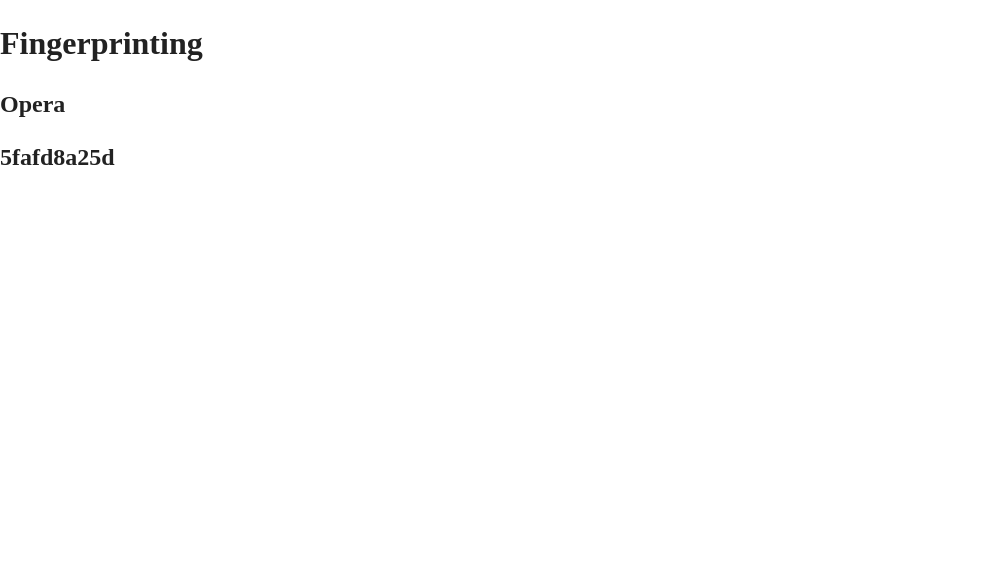
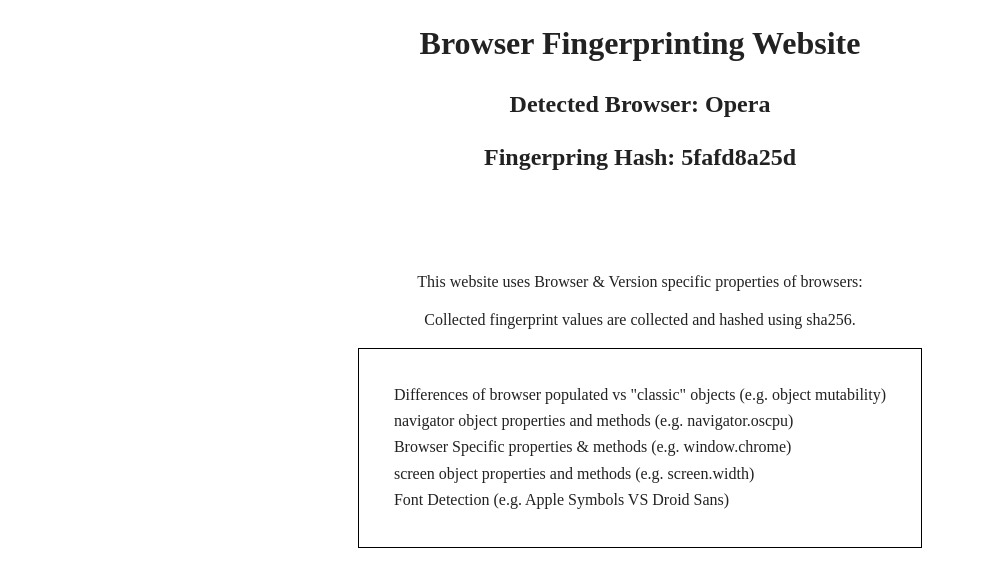
Before and after one commit to floresh/floresh.github.io, a plain HTML site: page index.html in a window 1280 px wide. Shown: the whole page, without its empty margins (0-985 px from the left). Drawn offline with Linux system fonts and the light colour scheme.

Commit message:
Removed commonly spoofed attributed and cleanup front end

```diff
--- a/css/main.css
+++ b/css/main.css
@@ -97,6 +97,33 @@ textarea {
    Author's custom styles
    ========================================================================== */
 
+#heading_title {
+    text-align: center;
+}
+
+#content {
+    text-align: center;
+}
+
+#description {
+    text-align: center;
+}
+
+#footer {
+    align-content: center;
+    margin-top: 5em;
+}
+
+#implementation {
+    align-content: center;
+    margin: 0 auto;
+}
+
+#how {
+    border: solid black 1px;
+    padding: 2em;
+    margin: 0 auto;
+}
 
 
 
--- a/index.html
+++ b/index.html
@@ -21,7 +21,7 @@
         <!--[if gte IE 9]> Internet Explorer 9 or greater <![endif]-->
 
         <!-- Add your site or application content here -->
-        <h1>Fingerprinting</h1>
+        <div id="heading_title" class="inner"><h1>Browser Fingerprinting Website</h1></div>
         <!--<script src="js/vendor/modernizr-3.5.0.min.js"></script>-->
         <!--<script src="https://code.jquery.com/jquery-3.2.1.min.js" integrity="sha256-hwg4gsxgFZhOsEEamdOYGBf13FyQuiTwlAQgxVSNgt4=" crossorigin="anonymous"></script>-->
         <!--<script>window.jQuery || document.write('<script src="js/vendor/jquery-3.2.1.min.js"><\/script>')</script>-->
@@ -33,8 +33,38 @@
         <script src="js/sha256.js"></script>
         <script src="js/main.js"></script>
 
-        <div id="value_value">
-		    <!-- Fingerprint hash value goes here -->
-	    </div>
+        <div id="content">
+            <div class="inner">
+                <h2><span>Detected Browser: </span> <span id="browser_value"></span></h2>
+                <h2><span>Fingerpring Hash: </span> <span id="hash_value"></span></h2>
+                <!-- Fingerprint hash value goes here -->
+            </div>
+        </div>
+        <div id="footer">
+            <div id="implementation" class="inner">
+
+                <div id="description">
+                    <p>This website uses Browser & Version specific properties of browsers:</p>
+                    <p>Collected fingerprint values are collected and hashed using sha256.</p>
+                </div>
+
+                <table id="how">
+                    <tr>
+                        <td>Differences of browser populated vs "classic" objects (e.g. object mutability)</td>
+                    </tr>
+                    <tr>
+                        <td>navigator object properties and methods (e.g. navigator.oscpu)</td></tr>
+                    <tr>
+                        <td>Browser Specific properties & methods (e.g. window.chrome)</td>
+                    </tr>
+                    <tr>
+                        <td>screen object properties and methods (e.g. screen.width)</td>
+                    </tr>
+                    <tr>
+                        <td>Font Detection (e.g. Apple Symbols VS Droid Sans)</td>
+                    </tr>
+                </table>
+            </div>
+        </div>
     </body>
 </html>
--- a/js/browserAttributes.js
+++ b/js/browserAttributes.js
@@ -8,9 +8,9 @@ function getBrowserAttributes() {
 
 
     // check for existence and add the value of these attributes
+    // exclude userAgent, vendor, product, appName, appCodeName, and appVersion because they are commonly spoofed
     var methodsVal = ["taintEnabled"];
-    var propertiesVal = ["oscpu", "vendor", "platform", "product", "userAgent", "plugins", "appName", "appCodeName",
-        "appVersion", "doNotTrack", "buildID", "productSub", "cookieEnabled", "mimeTypes"];
+    var propertiesVal = ["oscpu", "platform", "plugins", "doNotTrack", "buildID", "productSub", "cookieEnabled", "mimeTypes"];
 
 
     for (var property_i in propertiesVal) {
@@ -30,7 +30,7 @@ function getBrowserAttributes() {
 
 
     // Check for existence of these attributes
-    var methodsEnum = ['vibrate', 'taintEnabled'];
+    var methodsEnum = ['vibrate'];
     var propertiesEnum = ['battery', 'getBattery', 'usb', 'activeVRDisplays', 'hardwareConcurrency', 'language', 'languages',
         'presentation', 'storageQuota',];
 
--- a/js/main.js
+++ b/js/main.js
@@ -2,12 +2,11 @@ var attributes = {};
 attributes["User_Agent"] = navigator.userAgent;
 
 // Insert Information Into Our Table
-function insertValue(val) {
-    var h2 = document.createElement("h2");
-    h2.innerText = val;
+function insertValue(val, id) {
+    var element = document.getElementById(id);
+    var text = element.innerHTML;
 
-    var div = document.getElementById("value_value");
-    div.appendChild(h2);
+    element.innerHTML = text + val;
 }
 
 
@@ -41,8 +40,8 @@ window.onload = function() {
         }
     }
 
-    insertValue(highestBrowser);
-    insertValue(totalHash);
+    insertValue(highestBrowser, 'browser_value');
+    insertValue(totalHash, 'hash_value');
 
     console.log(fp_2);
 };
```
